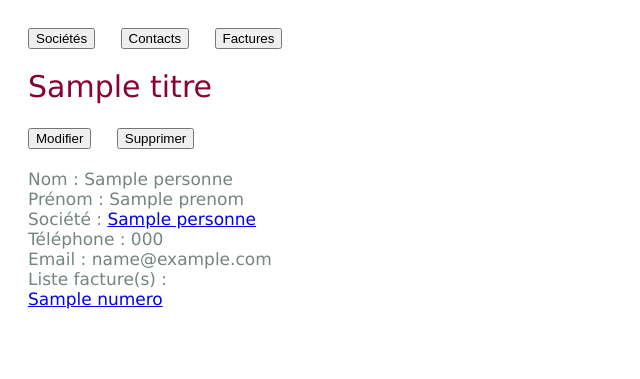
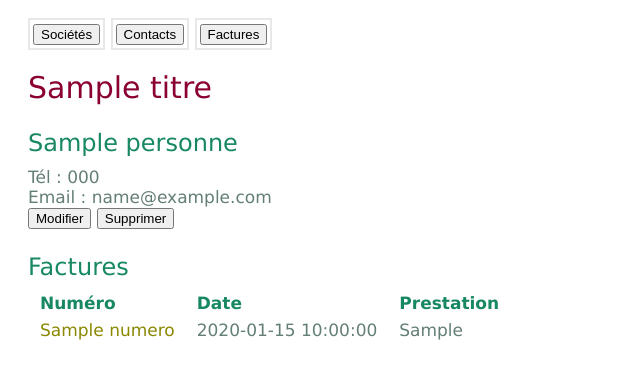
Before and after one commit to ericLavachery/COGIP-app, a PHP site: template view/contacts_detail.php in a window 1280 px wide. Shown: the top 379 px of the page, without its empty margins (0-640 px from the left). Run offline with PHP 8.4, Linux system fonts and the light colour scheme; the template is opened without the code that fills it: most values are stand-ins (such as "Sample title", 1, 10 or a date in 2020); data that the repository does not hold is empty.

Commit message:
uniformisation

```diff
--- a/model/contacts_detail.php
+++ b/model/contacts_detail.php
@@ -14,9 +14,7 @@
 		FROM personne, societe
 		WHERE personne.societe_id = societe.id
 		AND personne.id = $idcontact";
-
 	$personnes = $db->query($query)->fetch();
-	$titre = "COGIP - fiche contact de ". $personnes['nom']. " " . $personnes['prenom'];
 
 	// factures
 	$query =
@@ -29,8 +27,8 @@
 		WHERE facture.personne_id = personne.id
 		AND personne.id = $idcontact
 		ORDER BY facture.id";
-
 	$stmt = $db->query($query);
 	$factures = $stmt->fetchAll();
 
+$titre = $personnes['prenom'] . ' ' . $personnes['nom'];
 ?>
--- a/model/contacts_liste.php
+++ b/model/contacts_liste.php
@@ -15,5 +15,5 @@ ORDER BY personne.nom";
 $stmt = $db->query($query);
 $personnes = $stmt->fetchAll();
 // Titre de la page
-$titre="Bienvenue dans l'annuaire de COGIP";
+$titre="Contacts";
  ?>
--- a/model/contacts_modifier.php
+++ b/model/contacts_modifier.php
@@ -16,10 +16,9 @@
 		AND personne.id = $idcontact";
 
 	$personnes = $db->query($query)->fetch();
-	$titre = "COGIP - Modification fiche contact de ". $personnes['nom']. " " . $personnes['prenom'];
+	$titre = "Modification fiche contact de ". $personnes['nom']. " " . $personnes['prenom'];
 
 	//societes
-
 	$query =
 	"SELECT nom, id
 	 FROM societe";
--- a/model/factures_detail.php
+++ b/model/factures_detail.php
@@ -20,6 +20,7 @@ $query =
   ORDER BY facture.date_facturation";
 $stmt = $db->query($query);
 $factures = $stmt->fetch();
+
 // Titre de la page
-$titre="COGIP : Détail de la facture";
+$titre="COGIP : Facture " . $factures['numero'];
  ?>
--- a/view/_navig.php
+++ b/view/_navig.php
@@ -1,3 +1,3 @@
-<a href="?page=lesboites_liste"><button type="button" name="button">Sociétés</button></a>
-<a href="?page=lesgens_liste"><button type="button" name="button">Contacts</button></a>
-<a href="?page=lepognon_liste"><button type="button" name="button">Factures</button></a>
+<span class="<?php if (strpos($page, 'lesboites') === 0) {echo 'actif';} else {echo 'passif';} ?>"><a href="?page=lesboites_liste"><button class="navig" type="button" name="button">Sociétés</button></a></span>
+<span class="<?php if (strpos($page, 'lesgens') === 0) {echo 'actif';} else {echo 'passif';} ?>"><a href="?page=lesgens_liste"><button class="navig" type="button" name="button">Contacts</button></a></span>
+<span class="<?php if (strpos($page, 'lepognon') === 0) {echo 'actif';} else {echo 'passif';} ?>"><a href="?page=lepognon_liste"><button class="navig" type="button" name="button">Factures</button></a></span>
--- a/view/contacts_detail.php
+++ b/view/contacts_detail.php
@@ -8,23 +8,30 @@
 </head>
 <body><?php include '_navig.php' ?>
     <h1><?= $titre ?></h1>
-    <a href="index.php?page=lesgens_modifier&id=<?=$idcontact?>"><button type="button" name="button">Modifier</button></a>
-    <a href="index.php?page=lesgens_modifier&id=<?=$idcontact?>"><button type="button" name="button">Supprimer</button></a>
-    <br>
 
-    <br>
+<h3><a href="index.php?page=lesboites_detail&id=<?=$personnes['id_societe']?>"><?=$personnes['nom_societe']?></a></h3>
 
-    Nom : <?=$personnes['nom']?><br>
-    Prénom : <?=$personnes['prenom']?><br>
-    Société : <a href="index.php?page=lesboites_detail&id=<?=$factures['id_societe']?>"><?=$personnes['nom_societe']?></a><br>
-    Téléphone : <?=$personnes['telephone']?><br>
+    Tél : <?=$personnes['telephone']?><br>
     Email : <?=$personnes['email']?><br>
-    Liste facture(s) : <br>
 
-    <?php foreach ($factures as $key => $value){?>
-        <a href="index.php?page=lepognon_detail&id=<?=$value['id']?>"><?=$value['numero']?><br></a>
-    <?php } ?>
+    <a href="index.php?page=lesgens_modifier&id=<?=$idcontact?>"><button class="form" type="button" name="button">Modifier</button></a>
+    <a href="index.php?page=lesgens_modifier&id=<?=$idcontact?>"><button class="form" type="button" name="button">Supprimer</button></a>
 
+    <h3>Factures</h3>
+    <table>
+        <tr>
+            <td class="tabtitle">Numéro</td>
+            <td class="tabtitle">Date</td>
+            <td class="tabtitle">Prestation</td>
+        </tr>
+        <?php foreach ($factures as $key => $value){?>
+            <tr>
+                <td class="tabrow"><a href="index.php?page=lepognon_detail&id=<?=$value['id']?>"><?=$value['numero']?></td>
+                <td class="tabrow"><?=$value['date_facturation']?></td>
+                <td class="tabrow"><?=$value['motif_prestation']?></td>
+            </tr>
+        <?php } ?>
+    </table>
 
 </body>
 </html>
--- a/view/contacts_liste.php
+++ b/view/contacts_liste.php
@@ -27,7 +27,7 @@
             </tr>
         <?php } ?>
     </table>
-    <a href="index.php?page=lesgens_ajouter"><button type="button" name="button">Ajouter</button></a>
+    <a href="index.php?page=lesgens_ajouter"><button class="form" type="button" name="button">Ajouter</button></a>
 
 </body>
 </html>
--- a/view/css/style.css
+++ b/view/css/style.css
@@ -2,7 +2,7 @@ body {
     padding: 10px 20px 10px 20px;
     font-family: verdana, arial;
     font-size: 17px;
-    color: #73857f;
+    color: #637e75;
 }
 label {
     width: 160px;
@@ -19,9 +19,13 @@ select {
     display: inline-block;
     margin: 5px 0;
 }
-button {
+.form button {
     margin-top: 10px;
     margin-right: 20px;
+}
+.navig button {
+    display: block;
+    margin: auto;
 }
 .tabtitle {
     padding: 0px 10px 5px 10px;
@@ -39,6 +43,22 @@ button {
     text-decoration: none;
     color: #8a0032;
 }
+.detailtitle {
+    width: 300px;
+    color: rgba(99, 126, 117, 0.6);
+}
+p {
+    margin-top: 0;
+    margin-bottom: 5px;
+}
+p a {
+    text-decoration: none;
+    color: #8a8800;
+}
+p a:hover {
+    text-decoration: none;
+    color: #8a0032;
+}
 h1 {
     color: #8a0032;
     font-size: 30px;
@@ -53,6 +73,14 @@ h3 {
     padding: 0;
     margin-bottom: 10px;
 }
+h3 a {
+    color: #178863;
+    text-decoration: none;
+}
+h3 a:hover{
+    text-decoration: none;
+    color: #8a0032;
+}
 .mauve {
     color: #be0bb7;
 }
@@ -62,3 +90,19 @@ h3 {
 .rouge {
     color: #dd0f0f;
 }
+.actif {
+    border-style: solid;
+    border-color: #8a0032;
+    border-width: 2px;
+    display: inline-block;
+    margin: auto;
+    padding: 3px;
+}
+.passif {
+    border-style: solid;
+    border-color: #e8e8e8;
+    border-width: 2px;
+    display: inline-block;
+    margin: auto;
+    padding: 3px;
+}
--- a/view/factures_liste.php
+++ b/view/factures_liste.php
@@ -24,7 +24,7 @@
             </tr>
         <?php } ?>
     </table>
-    <a href="index.php?page=lepognon_ajouter"><button type="button" name="button">Ajouter</button></a>
+    <a href="index.php?page=lepognon_ajouter"><button class="form" type="button" name="button">Ajouter</button></a>
 
 </body>
 </html>
--- a/view/societes_detail.php
+++ b/view/societes_detail.php
@@ -7,8 +7,8 @@
 </head>
 <body><?php include '_navig.php' ?>
     <h1><?= $societe['nom'] ?></h1>
-    <a href="index.php?page=lesboites_modifier&id=<?=$idsociete?>"><button type="button" name="button">Modifier</button></a>
-    <a href="index.php?page=lesboites_modifier&id=<?=$idsociete?>"><button type="button" name="button">Supprimer</button></a>
+    <a href="index.php?page=lesboites_modifier&id=<?=$idsociete?>"><button class="form" type="button" name="button">Modifier</button></a>
+    <a href="index.php?page=lesboites_modifier&id=<?=$idsociete?>"><button class="form" type="button" name="button">Supprimer</button></a>
     <br>
 
     <br>
```
Also changed, not shown: model/contacts_ajouter.php (+15 -15 lines), view/contacts_ajouter.php (+6 -6 lines), view/factures_detail.php (+8 -6 lines), view/maison.php (+5 -5 lines), view/societes_liste.php (+4 -4 lines).
